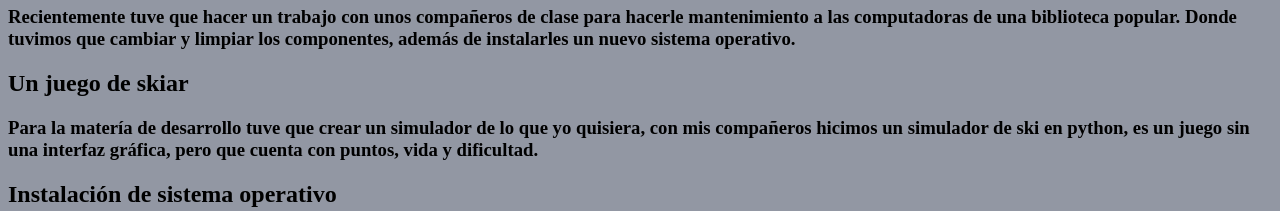
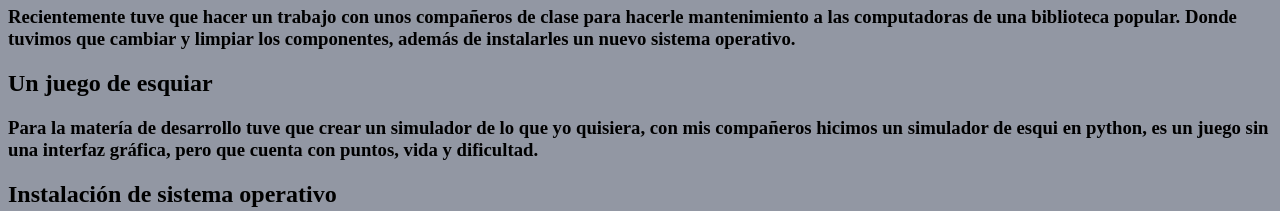
Before and after one commit to octaviogigli/portfolio, an Angular app: page /proyectos in a window 1280 px wide. Shown: the part 313-524 px from the top of the page. Built offline with nearby package versions, Linux system fonts and the light colour scheme.

Commit message:
corregí una palabra mal escrita

```diff
--- a/src/app/proyectos/proyectos.html
+++ b/src/app/proyectos/proyectos.html
@@ -5,9 +5,9 @@
 
 <h3>Recientemente tuve que hacer un trabajo con unos compañeros de clase para hacerle mantenimiento a las computadoras de una biblioteca popular. Donde tuvimos que cambiar y limpiar los componentes, además de instalarles un nuevo sistema operativo. </h3>
 
-<h2>Un juego de skiar</h2>
+<h2>Un juego de esquiar</h2>
 
-<h3>Para la matería de desarrollo tuve que crear un simulador de lo que yo quisiera, con mis compañeros hicimos un simulador de ski en python, es un juego sin una interfaz gráfica, pero que cuenta con puntos, vida y dificultad.</h3>
+<h3>Para la matería de desarrollo tuve que crear un simulador de lo que yo quisiera, con mis compañeros hicimos un simulador de esqui en python, es un juego sin una interfaz gráfica, pero que cuenta con puntos, vida y dificultad.</h3>
 
 <h2>Instalación de sistema operativo</h2>
 
```
